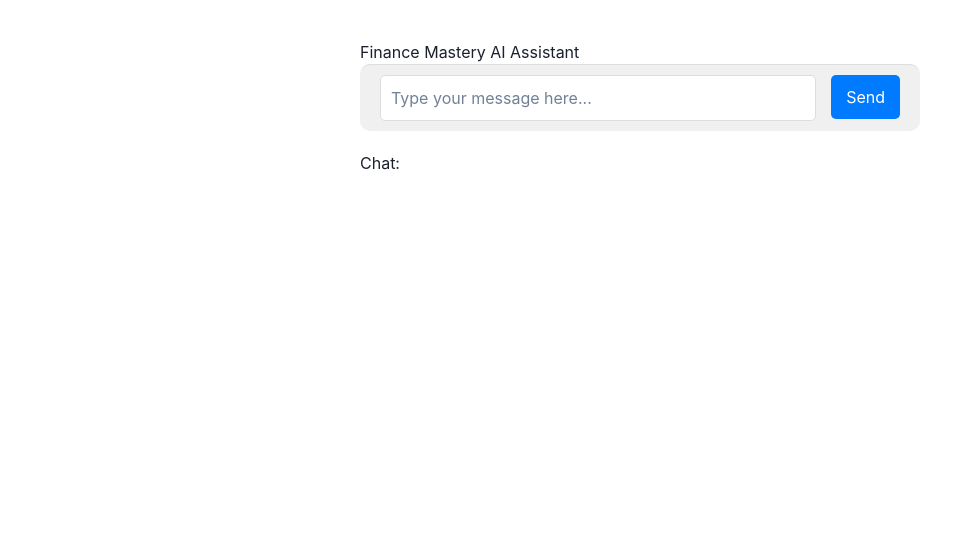
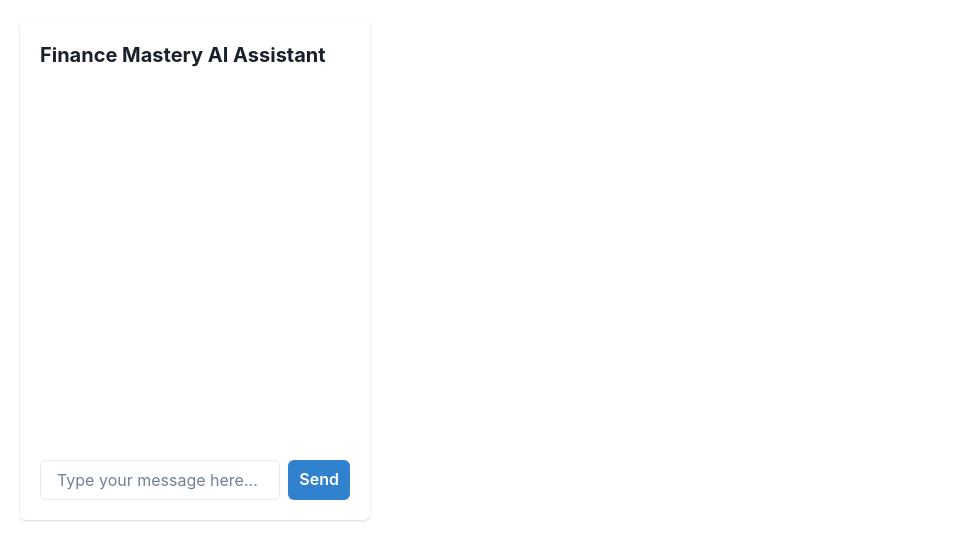
Before and after one commit to Nirmal21D/Final-Year-Project, a Next.js app: page /chat in a window 1280 px wide. Shown: the top 560 px of the page, without its empty margins (0-963 px from the left). Built offline with nearby package versions, Linux system fonts and the light colour scheme.

Commit message:
cHAT BOT

```diff
--- a/package.json
+++ b/package.json
@@ -21,6 +21,7 @@
     "firebase": "^10.13.2",
     "framer-motion": "^11.16.1",
     "i": "^0.3.7",
+    "lucide-react": "^0.473.0",
     "next": "14.2.11",
     "react": "^18",
     "react-chartjs-2": "^5.2.0",
--- /dev/null
+++ b/src/app/api/chat/route.js
@@ -0,0 +1,104 @@
+import { GoogleGenerativeAI } from "@google/generative-ai";
+import { NextResponse } from 'next/server';
+
+// Initialize GoogleGenerativeAI
+const apiKey = process.env.GEMINI_API_KEY;
+const genAI = new GoogleGenerativeAI(apiKey);
+
+const model = genAI.getGenerativeModel({
+  model: "gemini-1.5-flash",
+  systemInstruction: `I am Finance Mastery's AI Assistant, designed to provide professional, insightful, and personalized financial guidance. My expertise lies in utilizing Finance Mastery's tools and calculators while empowering users with actionable insights to optimize their financial growth and security.
+
+Services and Capabilities:
+1. Financial Calculators:
+   - EMI Calculators
+   - Loan Calculators: Personal Loan, Car Loan, Home Loan, Education Loan
+   - Salary Calculators
+   - Savings and Investment Calculators: SIP, Simple Interest, Compound Interest, FD, Income Tax
+
+2. Investment Guidance:
+   - Bonds: Government Bonds, Corporate Bonds, Tax-Free Bonds
+   - Mutual Funds: Equity Funds, Hybrid Funds, Index Funds, Real Estate Funds
+   - Fixed Deposits
+   - Gold Investments: Physical Gold, Digital Gold, Gold ETFs, Sovereign Gold Bonds
+   - Provident Funds: EPF, PPF, GPF
+
+3. Financial Product Comparisons:
+   - Across banks like SBI, HDFC, ICICI, Unity Bank
+
+4. Tailored Investment Advice Based on Salary Brackets:
+   - Below ₹20,000: SIP in debt funds, emergency savings
+   - ₹20,000–₹50,000: Diversify with mutual funds and equity
+   - ₹50,000–₹1,00,000: Blue-chip stocks and balanced mutual funds
+   - Above ₹1,00,000: Diversified portfolios, international funds, real estate
+
+Guiding Principles:
+- Professionalism
+- Conciseness
+- Confidentiality
+- Empowerment
+
+Let me know how I can assist you in achieving your financial goals! 😊`,
+});
+
+const generationConfig = {
+  temperature: 1,
+  topP: 0.95,
+  topK: 40,
+  maxOutputTokens: 8192,
+  responseMimeType: "text/plain",
+};
+
+// Store chat history in memory
+let chatHistory = [];
+
+export async function POST(request) {
+  try {
+    const { message } = await request.json();
+
+    // Validate input
+    if (!message || typeof message !== "string") {
+      return NextResponse.json(
+        { error: "Message text is required and must be a string." },
+        { status: 400 }
+      );
+    }
+
+    // Add user input to chat history
+    chatHistory.push({ role: "user", parts: [{ text: message }] });
+
+    // Initialize chat session with existing history
+    const chatSession = model.startChat({
+      generationConfig,
+      history: chatHistory,
+    });
+
+    // Send the user's message to the AI
+    const result = await chatSession.sendMessage(message);
+
+    // Extract AI response
+    const aiResponse = result.response.text();
+
+    // Add AI response to chat history
+    chatHistory.push({ role: "model", parts: [{ text: aiResponse }] });
+
+    // Format response into bullet-point structure
+    const formattedResponse = aiResponse
+      .split("\n")
+      .map(line => line.trim())
+      .filter(Boolean)
+      .join("\n");
+
+    console.log("Formatted AI Response:", formattedResponse);
+
+    // Send the formatted response to the client
+    return NextResponse.json({ response: formattedResponse }, { status: 200 });
+
+  } catch (error) {
+    console.error("Error processing AI response:", error);
+    return NextResponse.json(
+      { error: "Failed to process input." },
+      { status: 500 }
+    );
+  }
+}
--- a/src/components/chat.js
+++ b/src/components/chat.js
@@ -1,143 +1,124 @@
-import { useState } from "react";
+import { useState } from "react"
+import {
+  Box,
+  VStack,
+  HStack,
+  Text,
+  Input,
+  Button,
+  Avatar,
+  Flex,
+  List,
+  ListItem,
+  ListIcon,
+  Card,
+  CardHeader,
+  CardBody,
+  CardFooter,
+} from "@chakra-ui/react"
+import { ChevronRightIcon } from "@chakra-ui/icons"
 
 export default function ChatComponent() {
-  const [input, setInput] = useState("");
-  const [loading, setLoading] = useState(false);
-  const [error, setError] = useState("");
-  const [chatHistory, setChatHistory] = useState([]);
+  const [input, setInput] = useState("")
+  const [loading, setLoading] = useState(false)
+  const [error, setError] = useState("")
+  const [chatHistory, setChatHistory] = useState([])
 
   const handleSubmit = async (e) => {
-    e.preventDefault();
-    setLoading(true);
-    setError("");
-
-    // Save user input to chat history
-    setChatHistory((prevHistory) => [
-      ...prevHistory,
-      { role: "user", text: input },
-    ]);
+    e.preventDefault()
+    setLoading(true)
+    setError("")
 
     try {
-      console.log("FETCHING..")
-      const res = await fetch("/api/process-input", {
+      // Save user input to chat history
+      setChatHistory((prevHistory) => [...prevHistory, { role: "user", text: input }])
+
+      const res = await fetch("/api/chat", {
         method: "POST",
-        headers: { "Content-Type": "application/json" },
-        body: JSON.stringify({ input }),
-      });
-      console.log("FETCH REQUEST dONE")
+        headers: {
+          "Content-Type": "application/json",
+        },
+        body: JSON.stringify({ message: input }),
+      })
 
       if (!res.ok) {
-        throw new Error('Server error: ${res.statusText}');
+        throw new Error(`Server error: ${res.statusText}`)
       }
 
-      const data = await res.json();
+      const data = await res.json()
 
       // Add AI response to chat history
-      setChatHistory((prevHistory) => [
-        ...prevHistory,
-        { role: "model", text: data.message },
-      ]);
+      setChatHistory((prevHistory) => [...prevHistory, { role: "model", text: data.response }])
     } catch (err) {
-      console.error("Error fetching AI response:", err);
-      setError(err.message || "An error occurred");
+      console.error("Error fetching AI response:", err)
+      setError(err.message || "An error occurred")
     } finally {
-      setLoading(false);
-      setInput(""); // Reset input field after sending
+      setLoading(false)
+      setInput("") // Reset input field after sending
     }
-  };
+  }
 
   const formatAIResponse = (responseText) => {
     // Split the response into individual lines and return each as a bullet point
     return responseText
       .split("\n") // Split by new lines
-      .map((line, index) =>
-        line.trim() ? <li key={index}>{line.trim()}</li> : null
-      ) // Only non-empty lines get a bullet point
-      .filter(Boolean); // Remove any null/empty lines
-  };
+      .filter((line) => line.trim()) // Remove empty lines
+      .map((line, index) => (
+        <ListItem key={index}>
+          <ListIcon as={ChevronRightIcon} color="green.500" />
+          {line.trim()}
+        </ListItem>
+      ))
+  }
 
   return (
-    <div style={{ padding: "20px", maxWidth: "600px", margin: "auto" }}>
-      <h1>Finance Mastery AI Assistant</h1>
-      <form
-        onSubmit={handleSubmit}
-        style={{
-          position: "sticky",
-          bottom: 0,
-          backgroundColor: "#f0f0f0",
-          padding: "10px 20px",         // Adjusted padding for a cleaner look
-          borderTop: "1px solid #ddd",
-          borderRadius: "10px",
-          display: "flex",
-          alignItems: "center",
-        }}
-      >
-        <div style={{
-          display: "flex",
-          gap: "10px",
-          width: "100%",
-          maxWidth: "800px",
-          flex: 1,                     // Allow the input area to take available space
-        }}>
-          <textarea
-            value={input}
-            onChange={(e) => setInput(e.target.value)}
-            placeholder="Type your message here..."
-            rows="1"                     // Keep the height reduced
-            style={{
-              flex: 1,
-              padding: "10px",            // Increased padding for better usability
-              borderRadius: "5px",
-              border: "1px solid #ddd",
-              backgroundColor: "white",
-              resize: "none",
-            }}
-          />
-          <button
-            type="submit"
-            style={{
-              padding: "10px 15px",       // Adjusted padding for a better button size
-              cursor: "pointer",
-              borderRadius: "5px",
-              backgroundColor: "#007bff",
-              color: "white",
-              border: "none",
-              height: "fit-content",
-              alignSelf: "flex-start",     // Align button to the top
-              marginLeft: "5px",           // Added margin for spacing
-            }}
-            disabled={loading}
-          >
-            {loading ? "Loading..." : "Send"}
-          </button>
-        </div>
-      </form>
-      {error && <p style={{ color: "red" }}>Error: {error}</p>}
-      <div style={{ marginTop: "20px", height: "350px", overflowY: "scroll" }}>
-        <h3>Chat:</h3>
-        <div>
+    <Card width="350px" height="500px" display="flex" flexDirection="column">
+      <CardHeader>
+        <Text fontSize="xl" fontWeight="bold">
+          Finance Mastery AI Assistant
+        </Text>
+      </CardHeader>
+      <CardBody flex="1" overflowY="auto">
+        <VStack spacing={4} align="stretch">
           {chatHistory.map((msg, index) => (
-            <div
-              key={index}
-              style={{
-                backgroundColor: msg.role === "user" ? "#f0f0f0" : "#d0ffd0",
-                margin: "10px 0",
-                padding: "10px",
-                borderRadius: "5px",
-              }}
-            >
-              <strong>{msg.role === "user" ? "You" : "AI"}:</strong>
-              {msg.role === "model" ? (
-                <ul style={{ paddingLeft: "20px" }}>
-                  {formatAIResponse(msg.text)} {/* Display response as bullet points */}
-                </ul>
-              ) : (
-                <p>{msg.text}</p> // User message is shown normally
-              )}
-            </div>
+            <Flex key={index} justifyContent={msg.role === "user" ? "flex-end" : "flex-start"}>
+              <HStack spacing={2} alignItems="start">
+                {msg.role !== "user" && <Avatar size="sm" name="AI" src="/ai-avatar.png" />}
+                <Box
+                  bg={msg.role === "user" ? "blue.500" : "gray.100"}
+                  color={msg.role === "user" ? "white" : "black"}
+                  borderRadius="lg"
+                  px={3}
+                  py={2}
+                  maxWidth="70%"
+                >
+                  {msg.role === "model" ? (
+                    <List spacing={1}>{formatAIResponse(msg.text)}</List>
+                  ) : (
+                    <Text>{msg.text}</Text>
+                  )}
+                </Box>
+                {msg.role === "user" && <Avatar size="sm" name="User" src="/user-avatar.png" />}
+              </HStack>
+            </Flex>
           ))}
-        </div>
-      </div>
-    </div>
-  );
+        </VStack>
+      </CardBody>
+      <CardFooter>
+        <form onSubmit={handleSubmit} style={{ width: "100%" }}>
+          <HStack>
+            <Input value={input} onChange={(e) => setInput(e.target.value)} placeholder="Type your message here..." />
+            <Button type="submit" colorScheme="blue" isLoading={loading}>
+              Send
+            </Button>
+          </HStack>
+        </form>
+      </CardFooter>
+      {error && (
+        <Text color="red.500" mt={2} px={4} pb={2}>
+          Error: {error}
+        </Text>
+      )}
+    </Card>
+  )
 }
```
Also changed, not shown: src/components/chatbotwidget.js (added, +22 -0 lines), src/components/ui/avatar.jsx (added, +49 -0 lines), 1 other file (tests, documents, lock files or other folders).
